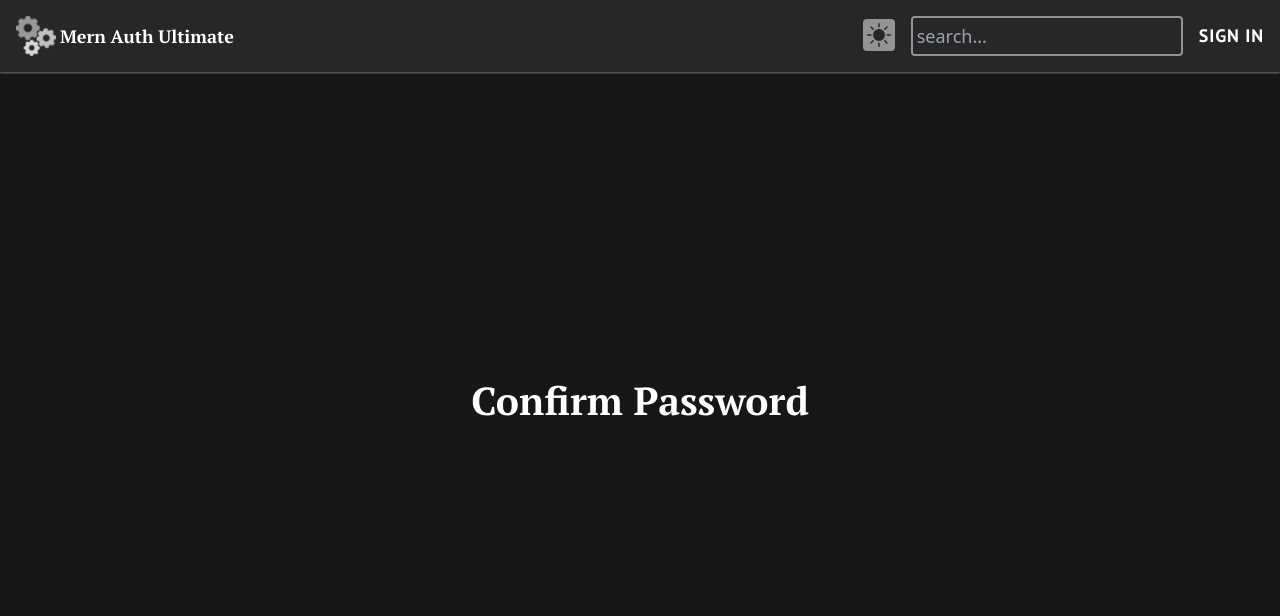
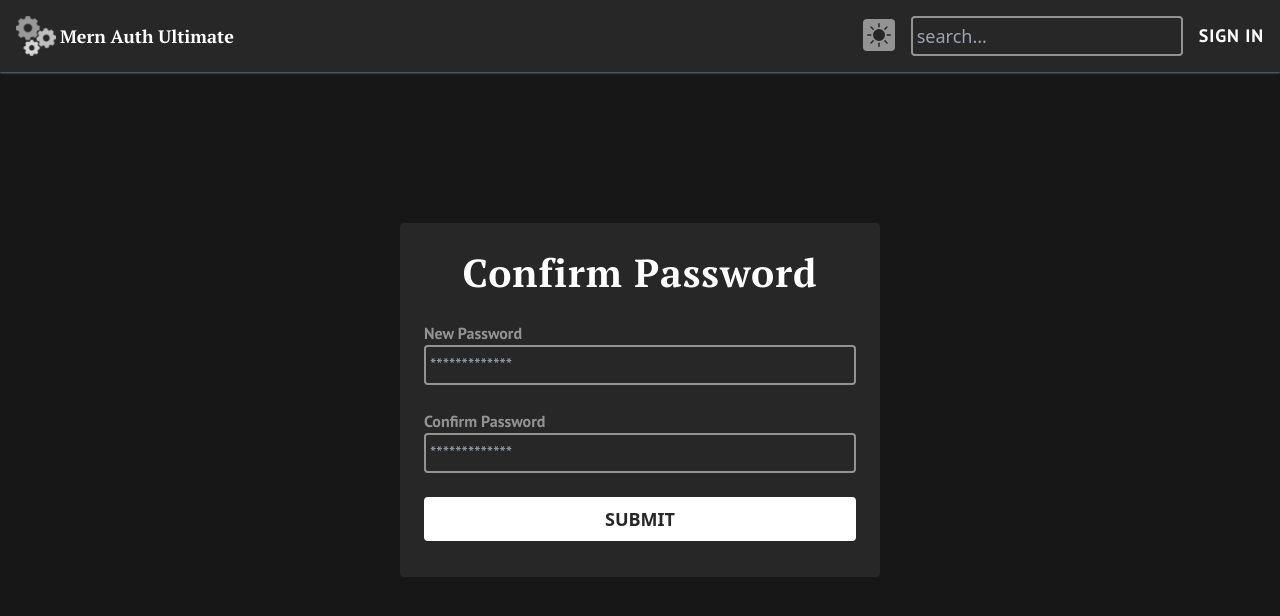
Before and after one commit to MAbdurahman/mern-auth-ultimate, a React (Create React App) app in the folder frontend/: page /auth/confirm-password in a window 1280 px wide. Shown: the top 616 px of the page. Built offline with nearby package versions, Linux system fonts and the light colour scheme; a web font is replaced by a local one.

Commit message:
Complete components/auth/ConfirmPassword.jsx

```diff
--- a/frontend/src/components/auth/ConfirmPassword.jsx
+++ b/frontend/src/components/auth/ConfirmPassword.jsx
@@ -1,8 +1,30 @@
+import Container from '../Container';
+import Title from '../Title';
+import FormInput from '../forms/FormInput';
+import SubmitButton from '../forms/SubmitButton';
+
 export default function ConfirmPassword() {
    return (
       <div
          className="fixed inset-0 bg-primary -z-10 flex justify-center items-center">
-         <h2 className="text-white">Confirm Password</h2>
+         <Container>
+            <form className="bg-secondary rounded p-6 min-w-30 space-y-6 pb-9">
+               <Title>Confirm Password</Title>
+               <FormInput
+                  label="New Password"
+                  placeholder="*************"
+                  name="password"
+                  type="password"
+               />
+               <FormInput
+                  label="Confirm Password"
+                  placeholder="*************"
+                  name="confirmPassword"
+                  type="password"
+               />
+               <SubmitButton value="Submit"/>
+            </form>
+         </Container>
       </div>
 )
 }
```
